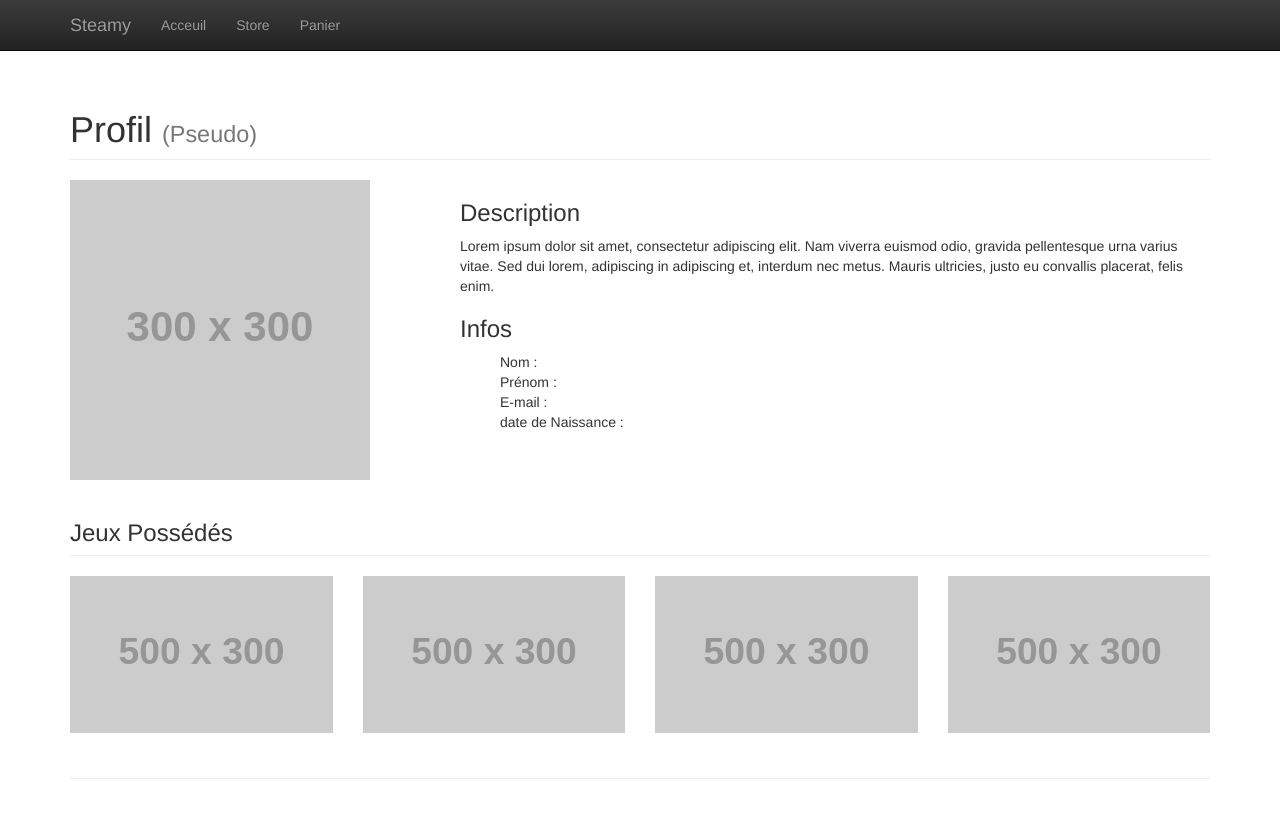
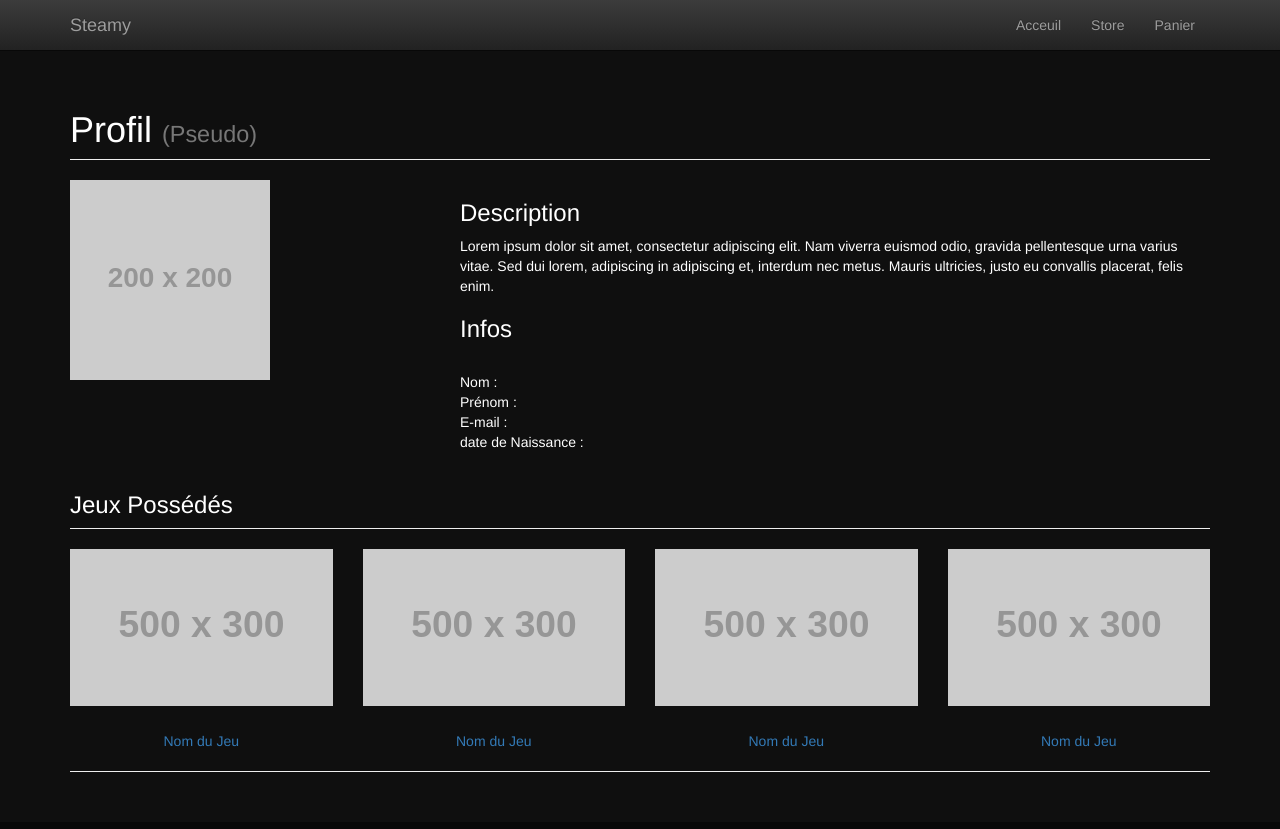
Before and after one commit to Hyce/steam_like, a PHP site: page / in a window 1280 px wide. After the commit the page ends 772 px from the top, so only its background shows below. Run offline with PHP 8.4, Linux system fonts and the light colour scheme; grey boxes labelled with a size stand in for pictures from a placeholder-image service; some libraries are stand-ins or nearby versions.

Commit message:
Style et infos jeux

```diff
--- a/css/style.css
+++ b/css/style.css
@@ -3,9 +3,10 @@
     padding-top: 100px !important;
     padding-left: 100px;
 }
-.bod
+body
 {
-    margin-top: 100px;
+    background-color: #0f0f0f;
+    color: white;
 }
 .bo{
     margin-top: 200px;
@@ -24,3 +25,8 @@
     color: rgb(255, 255, 255);
 }
 .form-signup input[type="text"],.form-signup input[type="password"] { border: 1px solid rgb(50, 118, 177); }
+
+/****Profil****/
+.nomdujeu{
+    text-align: center;
+}
--- a/index.php
+++ b/index.php
@@ -17,7 +17,7 @@ include 'header.php';
         </div>
         <!-- Collect the nav links, forms, and other content for toggling -->
         <div class="collapse navbar-collapse" id="bs-example-navbar-collapse-1">
-            <ul class="nav navbar-nav">
+            <ul class="nav navbar-nav" style="float: right;">
                 <li>
                     <a href="#">Acceuil</a>
                 </li>
@@ -51,14 +51,14 @@ include 'header.php';
     <div class="row">
 
         <div class="col-md-4">
-            <img class="img-responsive" src="http://placehold.it/300x300" alt="">
+            <img class="img-responsive" src="http://placehold.it/200x200" alt="">
         </div>
 
         <div class="col-md-8">
             <h3>Description</h3>
             <p>Lorem ipsum dolor sit amet, consectetur adipiscing elit. Nam viverra euismod odio, gravida pellentesque urna varius vitae. Sed dui lorem, adipiscing in adipiscing et, interdum nec metus. Mauris ultricies, justo eu convallis placerat, felis enim.</p>
             <h3>Infos</h3>
-            <ul style="list-style: none;">
+            <ul style="list-style: none;display: inline;">
                 <li>Nom :</li>
                 <li>Prénom :</li>
                 <li>E-mail :</li>
@@ -79,24 +79,36 @@ include 'header.php';
         <div class="col-sm-3 col-xs-6">
             <a href="#">
                 <img class="img-responsive portfolio-item" src="http://placehold.it/500x300" alt="">
+                <div class="nomdujeu">
+                    Nom du Jeu
+                </div>
             </a>
         </div>
 
         <div class="col-sm-3 col-xs-6">
             <a href="#">
                 <img class="img-responsive portfolio-item" src="http://placehold.it/500x300" alt="">
+                <div class="nomdujeu">
+                    Nom du Jeu
+                </div>
             </a>
         </div>
 
         <div class="col-sm-3 col-xs-6">
             <a href="#">
                 <img class="img-responsive portfolio-item" src="http://placehold.it/500x300" alt="">
+                <div class="nomdujeu">
+                    Nom du Jeu
+                </div>
             </a>
         </div>
 
         <div class="col-sm-3 col-xs-6">
             <a href="#">
                 <img class="img-responsive portfolio-item" src="http://placehold.it/500x300" alt="">
+                <div class="nomdujeu">
+                    Nom du Jeu
+                </div>
             </a>
         </div>
 
```
